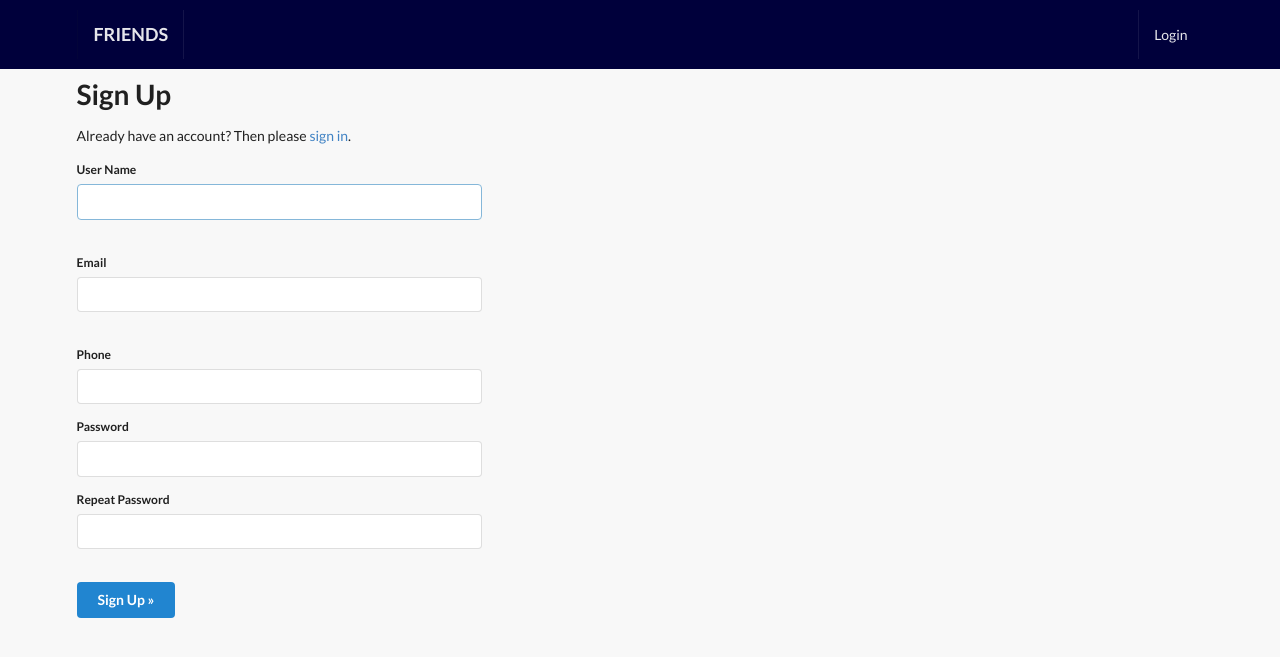
After one commit to sepideh2020/social-network, a Django app: page /signup/ in a window 1280 px wide. The commit adds this page. Shown: the top 657 px of the page. Run offline with Django 3.2, Linux system fonts and the light colour scheme; some libraries are stand-ins or nearby versions.

Commit message:
signup edited

```diff
--- a/src/profiles/forms.py
+++ b/src/profiles/forms.py
@@ -1,5 +1,38 @@
 from django import forms
+from django.core.exceptions import ValidationError
+
 from .models import CustomUser
+
+from django import forms
+from django.contrib.auth.forms import UserCreationForm
+from django.contrib.auth.models import User
+
+from .validators import mobile_validator, mobile_len_validator
+
+
+class SignUpForm(UserCreationForm):
+    class Meta:
+        model = CustomUser
+        fields = (
+            'user_name', 'phone', 'email', 'password1', 'password2',)
+
+    def clean(self):
+        cleaned_data = super().clean()
+        if cleaned_data.get('email') is None and cleaned_data.get('phone') is None:
+            raise ValidationError('Please Enter an Email or a Phone number')
+
+        if cleaned_data.get('phone')[0:4] != '+989':
+            raise ValidationError('Invalid mobile,length of mobile should be 13 and start with +989')
+
+        if len(cleaned_data.get('phone')) != 13:
+            raise ValidationError('Invalid mobile,length of mobile should be 13 and start with +989')
+
+        # username = cleaned_data.get('user_name')
+        # user = CustomUser.objects.exclude(pk=self.instance.pk).get(user_name=username)
+        # if username == user:
+        #     raise ValidationError('Username "%s" is already in use.' % username)
+
+        return cleaned_data
 
 
 class ProfileModelForm(forms.ModelForm):
--- a/src/profiles/templates/profiles/profile_list.html
+++ b/src/profiles/templates/profiles/profile_list.html
@@ -35,7 +35,7 @@
                             <button class="ui disabled button mb-5 w-big"><i class="user icon"></i>Waiting for approval
                             </button>
                         {% endif %}
-                        {% if request.user.user_name in obj.friends.all %}
+                        {% if request.user in obj.friends.all %}
                             <form action="{% url 'profiles:remove-friend' %}" method="POST">
                                 {#  removing from friends  #}
                                 {% csrf_token %}
--- a/src/profiles/urls.py
+++ b/src/profiles/urls.py
@@ -14,6 +14,7 @@ from .views import (my_profile_view,
 app_name = 'profiles'
 
 urlpatterns = [
+
     path('', ProfileListView.as_view(), name='all-profiles-view'),
     path('search/', autocomplete, name='search-view'),
     path('myprofile/', my_profile_view, name='my-profile-view'),
--- a/src/profiles/validators.py
+++ b/src/profiles/validators.py
@@ -27,10 +27,10 @@ class UnicodeUsernameValidator(validators.RegexValidator):
 
 
 
+def mobile_validator(phone):
+    if phone[0:4] != '+989':
+        raise ValidationError('Invalid mobile')
 
-def mobile_validator(mobile):
-    if mobile[0:4] != '+989':
-        raise ValidationError('Invalid mobile')
 
 
 def mobile_len_validator(mobile):
--- a/src/profiles/views.py
+++ b/src/profiles/views.py
@@ -1,13 +1,55 @@
-import json
-
 from django.http import JsonResponse
 from django.shortcuts import render, redirect, get_object_or_404
 from .models import CustomUser, Relationship
-from .forms import ProfileModelForm
-from django.views.generic import ListView, DetailView
+from .forms import ProfileModelForm, SignUpForm
+from django.views.generic import ListView, DetailView, CreateView
 from django.db.models import Q
 from django.contrib.auth.decorators import login_required
 from django.contrib.auth.mixins import LoginRequiredMixin
+
+from django.contrib.auth import login, authenticate
+from django.shortcuts import render, redirect
+from django.contrib.auth import login, authenticate
+from django.shortcuts import render, redirect
+
+
+#
+# def signup(request):
+#     if request.method == 'POST':
+#         form = SignUpForm(request.POST)
+#         if form.is_valid():
+#             form.save()
+#             username = form.cleaned_data.get('user_name')
+#             raw_password = form.cleaned_data.get('password1')
+#             user = authenticate(username=username, password=raw_password)
+#             login(request, user, backend='django.contrib.auth.backends.ModelBackend')
+#             return redirect('posts:main-post-view')
+#     else:
+#         form = SignUpForm()
+#     return render(request, 'main/signup.html', {'form': form})
+
+class RegisterUser(CreateView):
+    form_class = SignUpForm
+    success_url = '/posts:main-post-view/'
+    template_name = 'main/signup.html'
+
+    def get(self, request, **kwargs):
+        form = SignUpForm()
+        return render(request, 'main/signup.html', {'form': form})
+
+    def post(self, request, **kwargs):
+        form = SignUpForm(request.POST)
+        if form.is_valid():
+            form.save()
+            username = form.cleaned_data['user_name']
+            email = form.cleaned_data['email']
+            phone = form.cleaned_data['phone']
+            raw_password = form.cleaned_data.get('password1')
+
+            user = authenticate(username=username,email=email,phone=phone, password=raw_password)
+            login(request, user, backend='django.contrib.auth.backends.ModelBackend')
+            return redirect('posts:main-post-view')
+        return render(request, 'main/signup.html', {'form': form})
 
 
 @login_required
--- a/src/social_network/settings.py
+++ b/src/social_network/settings.py
@@ -38,9 +38,15 @@ INSTALLED_APPS = [
     # apps
     'posts.apps.PostsConfig',
     'profiles.apps.ProfilesConfig',
+    # login
+
+
 ]
 
+AUTHENTICATION_BACKENDS = [
+    'django.contrib.auth.backends.ModelBackend',
 
+]
 AUTH_USER_MODEL = 'profiles.CustomUser'
 
 MIDDLEWARE = [
--- a/src/social_network/urls.py
+++ b/src/social_network/urls.py
@@ -17,10 +17,17 @@ from django.contrib import admin
 from django.urls import path, include
 from django.conf import settings
 from django.conf.urls.static import static
+from profiles.views import RegisterUser
 from .view import home_view
+from django.conf.urls import url
+from django.contrib import admin
+from django.contrib.auth import views as auth_views
 
 urlpatterns = [
     path('admin/', admin.site.urls),
+    path('signup/', RegisterUser.as_view(), name='signup'),
+    path('login/', auth_views.login, name='login'),
+    path('logout/', auth_views.logout, name='logout'),
     path('', home_view, name='home-view'),
     path('profiles/', include('profiles.urls', namespace='profiles')),
     path('posts/', include('posts.urls', namespace='posts')),
--- /dev/null
+++ b/src/templates/main/signup.html
@@ -0,0 +1,98 @@
+{% extends "base.html" %}
+
+{% load i18n %}
+
+{% block head_title %}{% trans "Signup" %}{% endblock %}
+
+{% block content %}
+    <h1>{% trans "Sign Up" %}</h1>
+
+    <p>{% blocktrans %}Already have an account? Then please <a href="">sign in</a>.{% endblocktrans %}
+    </p>
+    <div class="ui grid">
+        <div class="six wide column">
+            <form method="post">
+                {% csrf_token %}
+                {% if form.errors %}
+                    <div class="ui error message">
+                        <i class="close icon"></i>
+                        <div class="header">
+                            There were some errors with your submission
+                        </div>
+
+                        <ul>
+
+                            {{ form.error_class }}
+                            {{ form.non_field_errors }}
+
+                        </ul>
+
+                    </div>
+                {% endif %}
+
+                <div class="ui small form">
+
+
+                    <div class="field">
+                        <label>User Name</label>
+
+                        {{ form.user_name }}
+
+
+                    </div>
+                    <br>
+
+                    <div class="field">
+                        <label>Email</label>
+
+                        {{ form.email }}
+
+
+                    </div>
+
+                    <br>
+                    <div class="field">
+                        <label>Phone</label>
+
+                        {{ form.phone }}
+
+
+                    </div>
+                    <div class="field">
+                        <label>Password</label>
+                        {{ form.password1 }}
+
+
+                    </div>
+                    <div class="field ">
+                        <label>Repeat Password</label>
+                        {{ form.password2 }}
+
+                    </div>
+
+
+                    <br>
+
+                    <button type="submit" class="ui primary button">{% trans "Sign Up" %} &raquo;</button>
+                </div>
+
+            </form>
+        </div>
+    </div>
+
+
+{% endblock %}
+
+{#    <div class="ui grid">#}
+{#        <div class="six wide column">#}
+{##}
+{#            <form class="signup ui form" id="signup_form" method="post" action="{% url 'signup' %}">#}
+{#                {% csrf_token %}#}
+{#                {{ form.as_p }}#}
+{##}
+{#                <button type="submit" class="ui primary button">{% trans "Sign Up" %} &raquo;</button>#}
+{#            </form>#}
+{#        </div>#}
+{#    </div>#}
+{##}
+{#{% endblock %}#}
```
Also changed, not shown: src/profiles/models.py (+104 -6 lines), src/templates/main/login.html (added, +10 -0 lines), src/posts/migrations/0001_initial.py, src/posts/migrations/0002_auto_20210321_1645.py, src/profiles/migrations/0001_initial.py.
